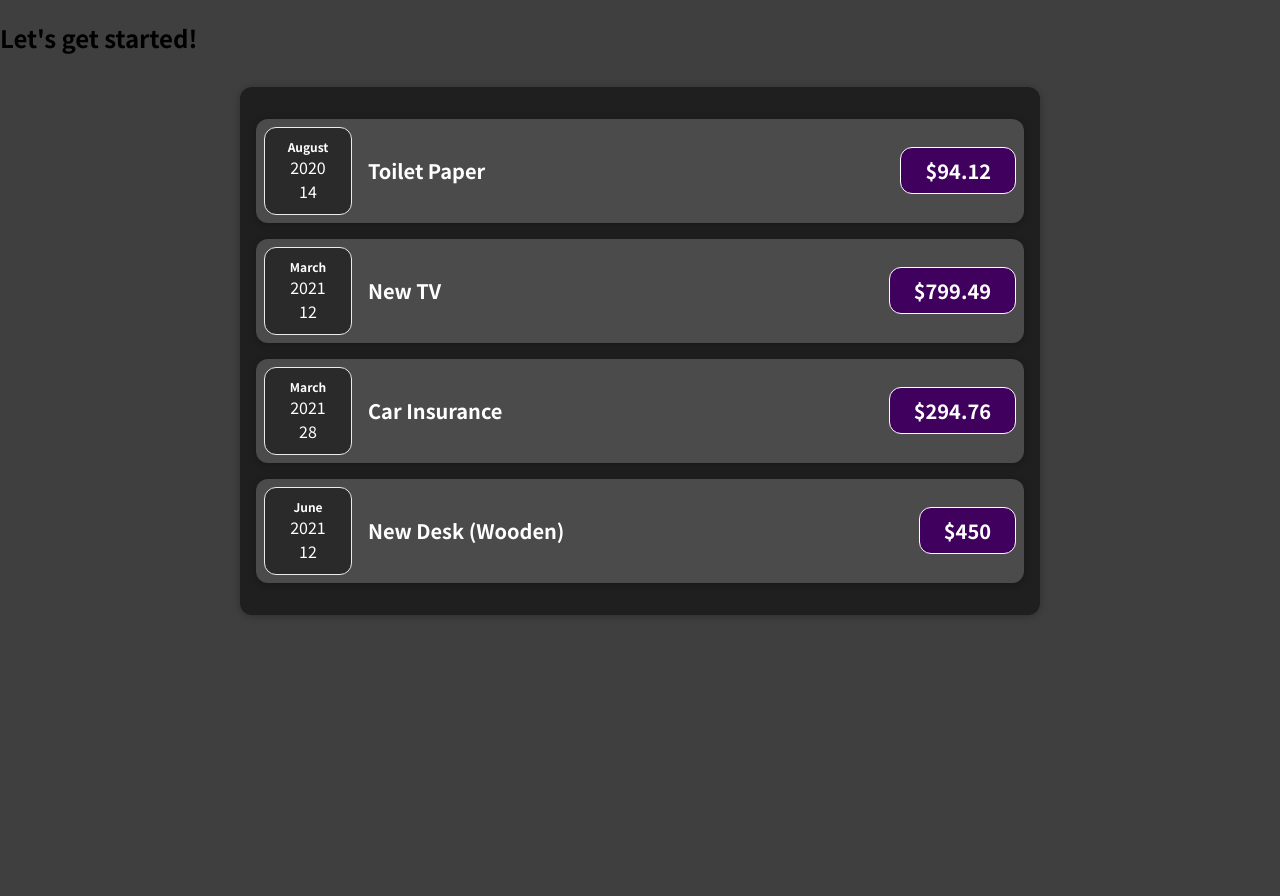
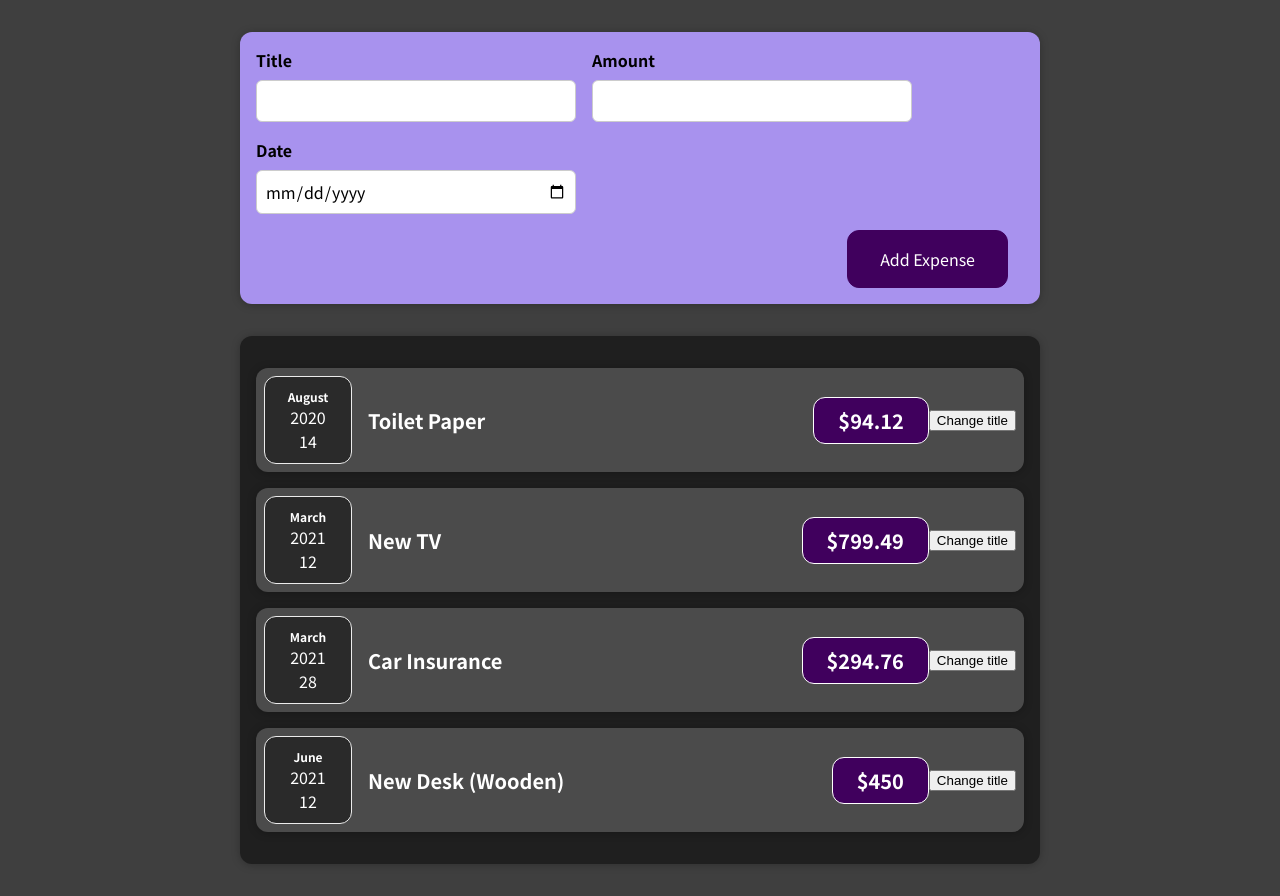
Before and after one commit to AinunSeptian/ExpenseRecord, a React (Create React App) app: page / in a window 1280 px wide. Before the commit the page ends 800 px from the top, so only its background shows below. Built offline with nearby package versions, Linux system fonts and the light colour scheme.

Commit message:
Adding form inputs component

```diff
--- a/src/App.js
+++ b/src/App.js
@@ -1,4 +1,5 @@
 import Expenses from "./components/Expenses/Expenses";
+import NewExpense from "./components/NewExpense/NewExpense";
 
 function App() {
   const expenses = [
@@ -30,7 +31,7 @@
 
   return (
     <div>
-      <h2>Let's get started!</h2>
+      <NewExpense />
       <Expenses items={expenses} />
     </div>
   );
--- a/src/components/Expenses/ExpenseItem.js
+++ b/src/components/Expenses/ExpenseItem.js
@@ -1,15 +1,23 @@
+import React, { useState } from "react";
 import ExpenseDate from "./ExpenseDate";
 import Card from "../UI/Card";
 import "./ExpenseItem.css";
 
 function ExpenseItem(props) {
+  const [title, setTitle] = useState(props.title);
+  const clickHandler = () => {
+    setTitle("Updated!");
+    console.log(title);
+  };
+
   return (
     <Card className="expense-item">
       <ExpenseDate date={props.date} />
       <div className="expense-item__description">
-        <h2>{props.title}</h2>
+        <h2>{title}</h2>
         <div className="expense-item__price">${props.amount}</div>
       </div>
+      <button onClick={clickHandler}>Change title</button>
     </Card>
   );
 }
--- /dev/null
+++ b/src/components/NewExpense/ExpenseForm.css
@@ -0,0 +1,26 @@
+.new-expense__controls {
+  display: flex;
+  flex-wrap: wrap;
+  gap: 1rem;
+  margin-bottom: 1rem;
+  text-align: left;
+}
+
+.new-expense__control label {
+  font-weight: bold;
+  margin-bottom: 0.5rem;
+  display: block;
+}
+
+.new-expense__control input {
+  font: inherit;
+  padding: 0.5rem;
+  border-radius: 6px;
+  border: 1px solid #ccc;
+  width: 20rem;
+  max-width: 100%;
+}
+
+.new-expense__actions {
+  text-align: right;
+}
--- /dev/null
+++ b/src/components/NewExpense/ExpenseForm.js
@@ -0,0 +1,28 @@
+import React from "react";
+import "./ExpenseForm.css";
+
+const ExpenseForm = () => {
+  return (
+    <form>
+      <div className="new-expense__controls">
+        <div className="new-expense__control">
+          <label>Title</label>
+          <input type="text" />
+        </div>
+        <div className="new-expense__control">
+          <label>Amount</label>
+          <input type="number" min="0.01" step="0.01" />
+        </div>
+        <div className="new-expense__control">
+          <label>Date</label>
+          <input type="date" min="2019-01-01" max="2022-12-31" />
+        </div>
+      </div>
+      <div className="new-expense__actions">
+        <button type="sumbit">Add Expense</button>
+      </div>
+    </form>
+  );
+};
+
+export default ExpenseForm;
--- /dev/null
+++ b/src/components/NewExpense/NewExpense.css
@@ -0,0 +1,38 @@
+.new-expense {
+  background-color: #a892ee;
+  padding: 1rem;
+  margin: 2rem auto;
+  width: 50rem;
+  max-width: 95%;
+  border-radius: 12px;
+  text-align: center;
+  box-shadow: 0 1px 8px rgba(0, 0, 0, 0.25);
+}
+
+.new-expense button {
+  font: inherit;
+  cursor: pointer;
+  padding: 1rem 2rem;
+  border: 1px solid #40005d;
+  background-color: #40005d;
+  color: white;
+  border-radius: 12px;
+  margin-right: 1rem;
+}
+
+.new-expense button:hover,
+.new-expense button:active {
+  background-color: #510674;
+  border-color: #510674;
+}
+
+.new-expense button.alternative {
+  color: #220131;
+  border-color: transparent;
+  background-color: transparent;
+}
+
+.new-expense button.alternative:hover,
+.new-expense button.alternative:active {
+  background-color: #ddb3f8;
+}
--- /dev/null
+++ b/src/components/NewExpense/NewExpense.js
@@ -0,0 +1,14 @@
+import React from "react";
+import "./NewExpense.css";
+
+import ExpenseForm from "./ExpenseForm";
+
+const NewExpense = () => {
+  return (
+    <div className="new-expense">
+      <ExpenseForm />
+    </div>
+  );
+};
+
+export default NewExpense;
```
Also changed, not shown: 1 other file (tests, documents, lock files or other folders).
